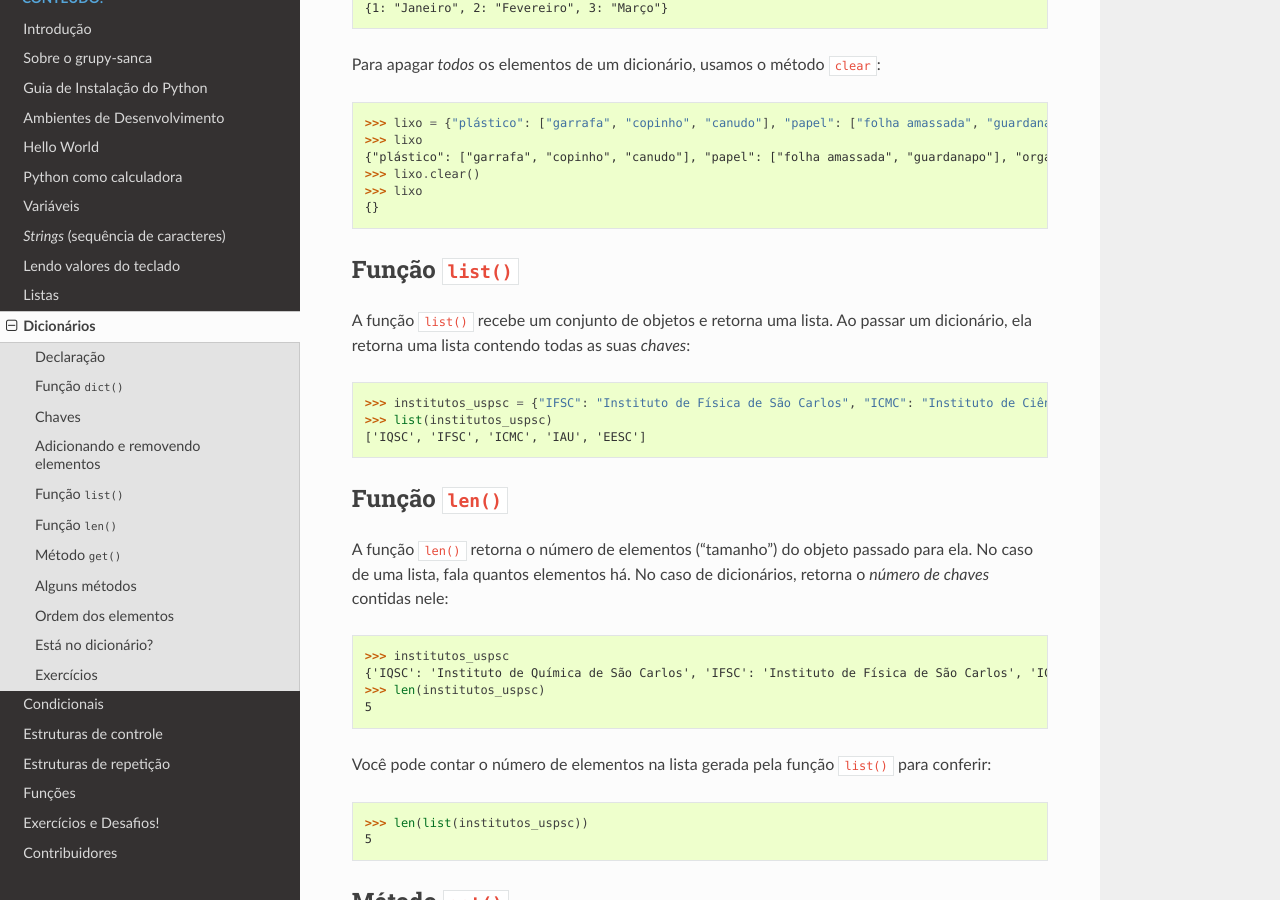
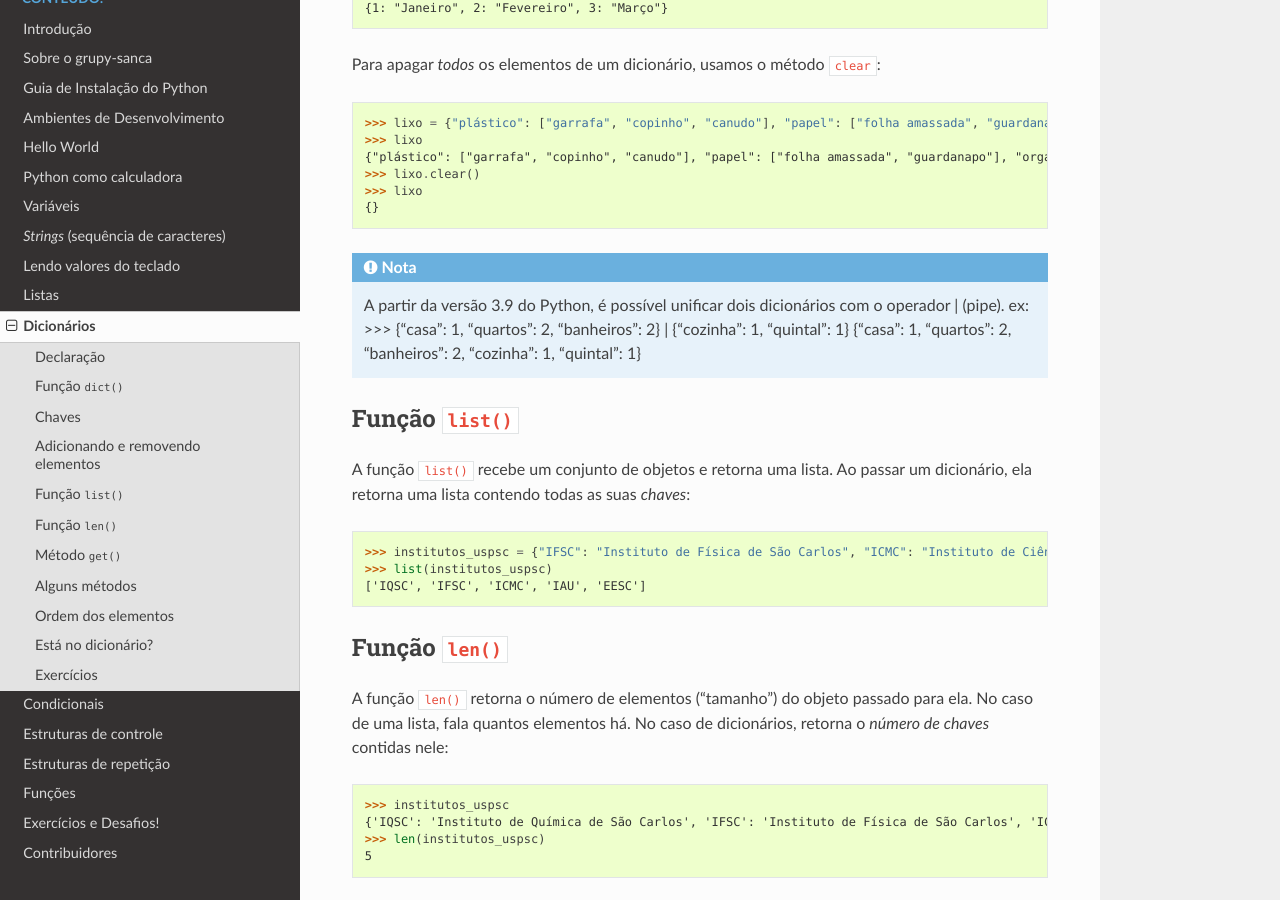
Before and after one commit to grupy-sanca/curso-python, a Sphinx documentation site: the page built from source/dicionarios.rst, in a window 1280 px wide and 900 px high, scrolled down 3116 px. Built offline with Sphinx 7.4.7 and the Read the Docs theme 2.0.0, drawn with Linux system fonts in a browser that asks for light colours.

Commit message:
Updating the latest python version

```diff
--- a/source/dicionarios.rst
+++ b/source/dicionarios.rst
@@ -161,6 +161,14 @@
    >>> lixo
    {}
 
+.. nota::
+
+      A partir da versão 3.9 do Python, é possível unificar dois dicionários
+      com o operador | (pipe).
+      ex:
+      >>> {"casa": 1, "quartos": 2, "banheiros": 2} | {"cozinha": 1, "quintal": 1}
+      {"casa": 1, "quartos": 2, "banheiros": 2, "cozinha": 1, "quintal": 1}
+
 Função ``list()``
 -----------------
 
--- a/source/introducao.rst
+++ b/source/introducao.rst
@@ -30,7 +30,7 @@
 
 - Versão 2.0 foi publicada em Outubro de 2000.
 
-- Versão 3.0 foi publicada em Dezembro de 2008. 3.8 é a versão mais recente.
+- Versão 3.0 foi publicada em Dezembro de 2008. 3.9 é a versão mais recente.
 
 
 Exemplos
```
